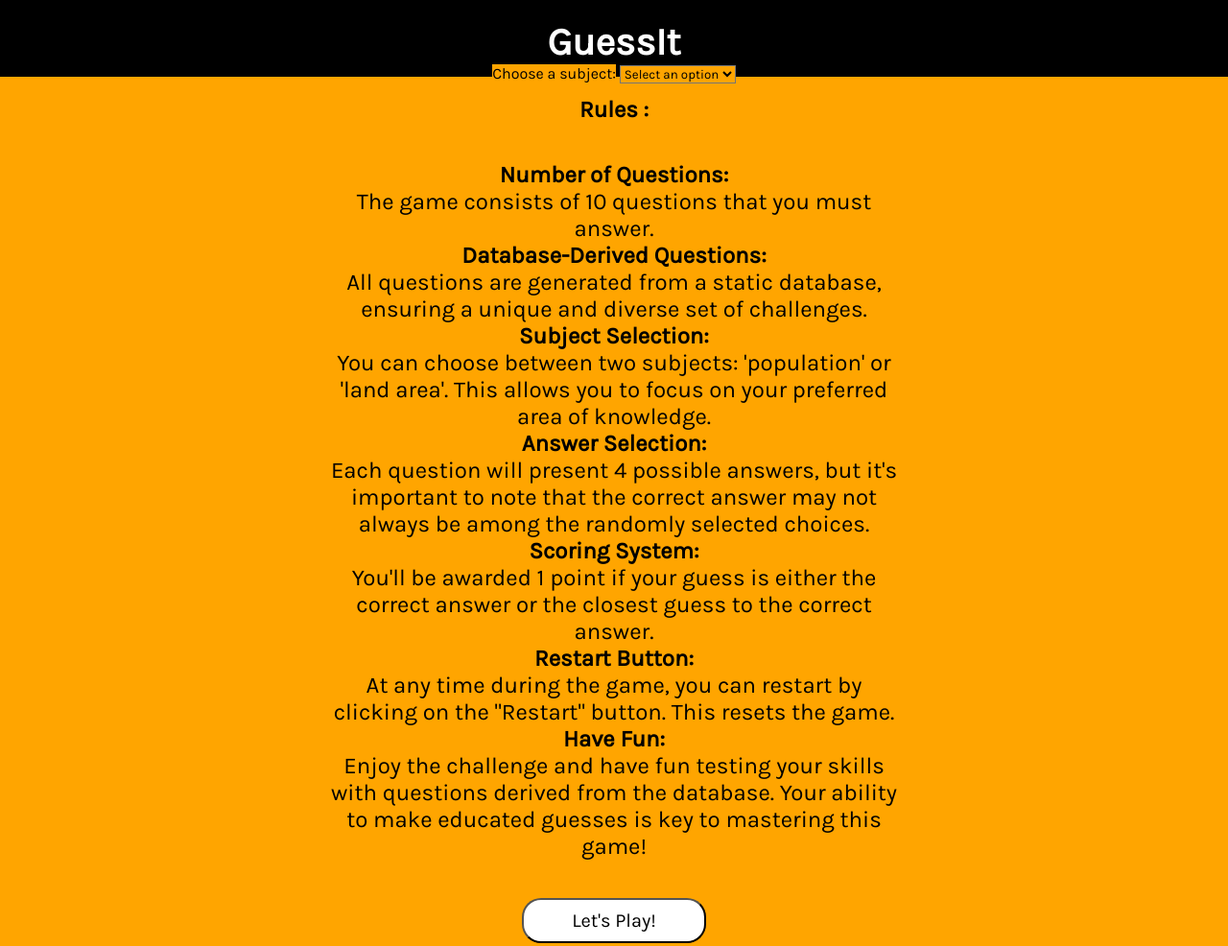
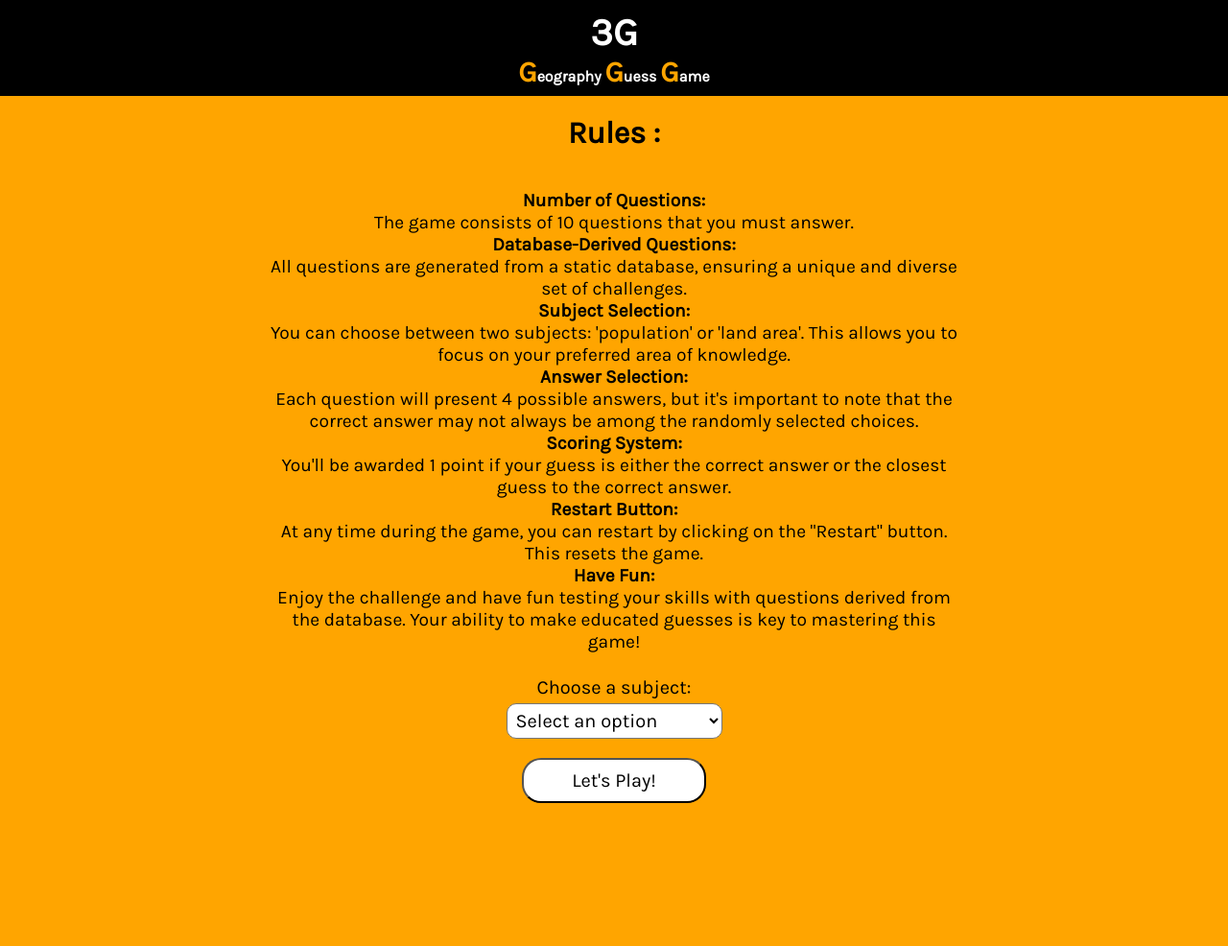
Before and after one commit to sabifromtherock/ts-game-project, a website built with Vite: page index.html in a window 1280 px wide. Shown: the whole page at 96% size. Built offline with nearby package versions, Linux system fonts and the light colour scheme.

Commit message:
added style to select/options elements

```diff
--- a/index.html
+++ b/index.html
@@ -4,17 +4,16 @@
     <meta charset="UTF-8" />
     <link rel="icon" type="image/svg+xml" href="/quiz.png" />
     <meta name="viewport" content="width=device-width, initial-scale=1.0" />
-    <title>Guess-It</title>
+    <title>3G</title>
   </head>
   <body>
     <header class="header">
-      <h1 class="header__title">GuessIt</h1>
-      <label for="select" class="header__label">Choose a subject:</label>
-      <select id="select" name="Countries" class="header__select">
-        <option value="" disabled selected>Select an option</option>
-        <option value="population" class="header__option">Population</option>
-        <option value="area" class="header__option">Land area</option>
-      </select>
+      <h1 class="header__title">3G</h1>
+      <h4 class="header__sub-title">
+        <strong class="header__first-letter">G</strong>eography
+        <strong class="header__first-letter">G</strong>uess
+        <strong class="header__first-letter">G</strong>ame
+      </h4>
       <button class="header__restart-button">Restart</button>
     </header>
     <section class="rules">
@@ -60,6 +59,17 @@
         </li>
       </ul>
 
+      <label for="select" class="rules__label">Choose a subject:</label>
+      <select id="select" name="Countries" class="rules__select">
+        <option value="" disabled selected class="rules__option">
+          Select an option
+        </option>
+        <option value="population" class="rules__option">
+          Countries Population
+        </option>
+        <option value="area" class="rules__option">Countries Land area</option>
+      </select>
+
       <button class="rules__button">Let's Play!</button>
     </section>
     <section class="question">
--- a/src/main.ts
+++ b/src/main.ts
@@ -33,7 +33,7 @@ const restartButton = document.querySelector(
   ".header__restart-button"
 ) as HTMLButtonElement;
 const selectElement = document.querySelector(
-  ".header__select"
+  ".rules__select"
 ) as HTMLSelectElement;
 
 if (
@@ -53,12 +53,11 @@ export let selectedValue: "population" | "area" = "population";
 const handleSelectOptions = (): void => {
   //@ts-ignore --> Type 'string' is not assignable to type '"population" | "area"'.ts(2322)
   selectedValue = selectElement.value;
-  if (selectedValue === "area") questionText = "land area";
+  if (selectedValue === "area") questionText = "land area (km&sup2;)";
 };
 
 const handleClickOnPlayButton = (): void => {
-  console.log(selectedValue);
-
+  selectElement.style.display = "none";
   playButton.style.display = "none";
   nexQuestionButton.style.display = "";
   answersContainer.style.display = "";
--- a/src/styles/_header.scss
+++ b/src/styles/_header.scss
@@ -2,14 +2,25 @@
 
 .header {
   background-color: $secondary-color;
-  padding: 20px;
-  height: 80px;
+  padding: 10px;
+  height: 100px;
   width: 100%;
 
   &__title {
     background-color: $secondary-color;
     color: $primary-color;
     font-size: 40px;
+  }
+
+  &__sub-title {
+    background-color: $secondary-color;
+    color: $primary-color;
+  }
+
+  &__first-letter {
+    font-size: 30px;
+    background-color: $secondary-color;
+    color: $tertiary-color;
   }
 
   &__restart-button {
--- a/src/styles/_layout.scss
+++ b/src/styles/_layout.scss
@@ -1,4 +1,5 @@
-body {
+body,
+.rules {
   display: flex;
   flex-direction: column;
   align-items: center;
@@ -10,7 +11,7 @@ body {
     &__restart-button {
       position: absolute;
       right: 20px;
-      top: 23px;
+      top: 33px;
     }
   }
 }
--- a/src/styles/_rules-section.scss
+++ b/src/styles/_rules-section.scss
@@ -7,8 +7,12 @@
   &__header {
     padding: 20px;
     font-family: $secondary-font;
-    font-size: 1.5rem;
+    font-size: 1.2rem;
     list-style-type: none;
+  }
+
+  &__header {
+    font-size: 2rem;
   }
 
   &__button {
@@ -23,11 +27,22 @@
     background-color: $secondary-color;
     color: $primary-color;
   }
+
+  &__label,
+  &__select {
+    padding: 5px;
+    font-size: 20px;
+  }
+
+  &__select,
+  &__option {
+    border-radius: 10px;
+    background-color: $primary-color;
+  }
 }
 
 @media screen and (min-width: 768px) {
   .rules {
-    // padding-top: 200px;
-    width: 50%;
+    width: 60%;
   }
 }
```
